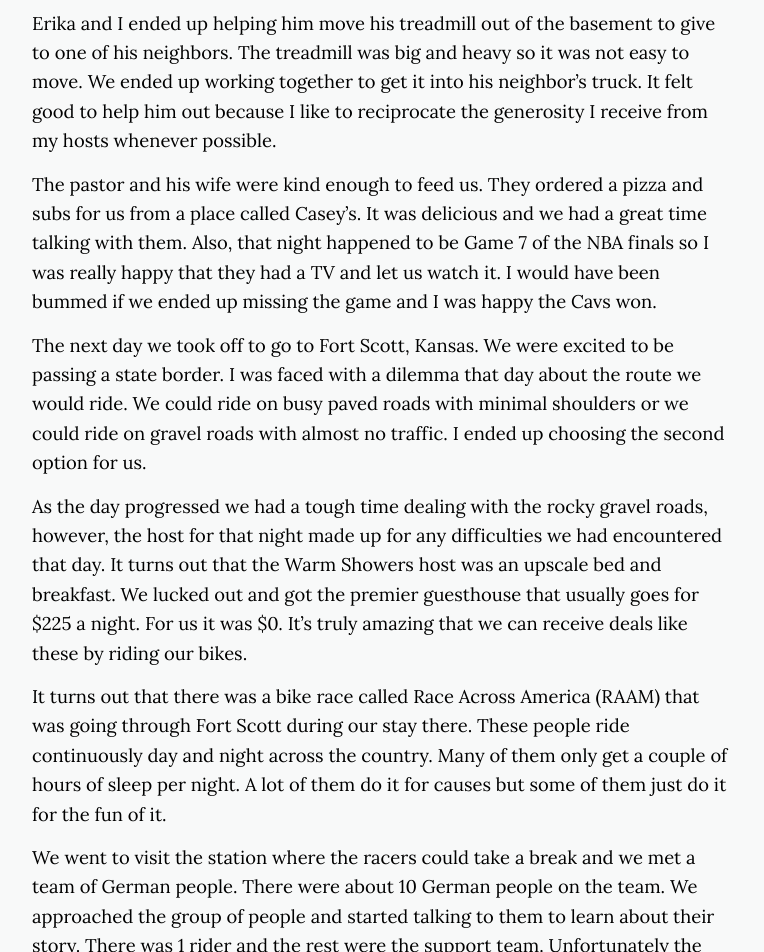
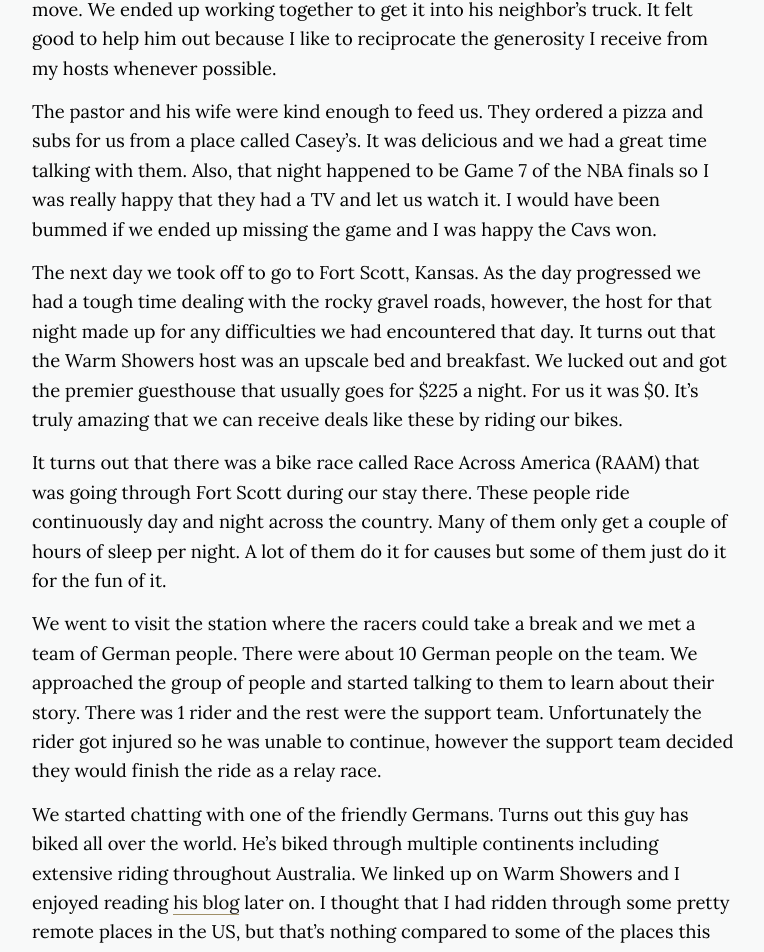
Before and after one commit to adrielklein/test-site, a Jekyll site: the page built from _posts/2016-09-05-great-plains.markdown, in a window 1280 px wide and 1400 px high, scrolled down 3519 px. Shown: the top 952 px of the window, without its empty margins (256-1020 px from the left). Built offline with Jekyll 4.4.1, drawn with Linux system fonts in a browser that asks for light colours; nearby versions of some CDN libraries; some of the changed text lies outside the part shown.

Commit message:
change about page

```diff
--- a/_includes/about-tab.html
+++ b/_includes/about-tab.html
@@ -12,7 +12,7 @@
     <li class="card">3. It invokes a sense of adventure</li>
   </ol>
 
-  <p>I’ve done a few tours so far and each have been special and unique. In 2014 I did a cross country charity ride with Bike and Build from RI to CA. Then a couple years later I quit my job to do a self supported ride from NY to OR.</p>
+  <p>I’ve done a few tours so far and each have been special and unique. In 2014 I did a cross country charity ride with Bike and Build from RI to CA. Then a couple years later I did a self supported ride from NY to OR.</p>
 
   <p><script src="https://www.amcharts.com/lib/3/ammap.js" type="text/javascript"></script><script src="https://www.amcharts.com/lib/3/maps/js/usaHigh.js" type="text/javascript"></script><script src="https://www.amcharts.com/lib/3/themes/light.js" type="text/javascript"></script></p>
 
--- a/_posts/2016-09-05-great-plains.markdown
+++ b/_posts/2016-09-05-great-plains.markdown
@@ -37,30 +35,25 @@
 
 The pastor and his wife were kind enough to feed us. They ordered a pizza and subs for us from a place called Casey's. It was delicious and we had a great time talking with them. Also, that night happened to be Game 7 of the NBA finals so I was really happy that they had a TV and let us watch it. I would have been bummed if we ended up missing the game and I was happy the Cavs won.
 
-The next day we took off to go to Fort Scott, Kansas. We were excited to be passing a state border. I was faced with a dilemma that day about the route we would ride. We could ride on busy paved roads with minimal shoulders or we could ride on gravel roads with almost no traffic. I ended up choosing the second option for us.
-
-As the day progressed we had a tough time dealing with the rocky gravel roads, however, the host for that night made up for any difficulties we had encountered that day. It turns out that the Warm Showers host was an upscale bed and breakfast. We lucked out and got the premier guesthouse that usually goes for $225 a night. For us it was $0. It's truly amazing that we can receive deals like these by riding our bikes.
+The next day we took off to go to Fort Scott, Kansas. As the day progressed we had a tough time dealing with the rocky gravel roads, however, the host for that night made up for any difficulties we had encountered that day. It turns out that the Warm Showers host was an upscale bed and breakfast. We lucked out and got the premier guesthouse that usually goes for $225 a night. For us it was $0. It's truly amazing that we can receive deals like these by riding our bikes.
 
 It turns out that there was a bike race called Race Across America (RAAM) that was going through Fort Scott during our stay there. These people ride continuously day and night across the country. Many of them only get a couple of hours of sleep per night. A lot of them do it for causes but some of them just do it for the fun of it.
 
 We went to visit the station where the racers could take a break and we met a team of German people. There were about 10 German people on the team. We approached the group of people and started talking to them to learn about their story. There was 1 rider and the rest were the support team. Unfortunately the rider got injured so he was unable to continue, however the support team decided they would finish the ride as a relay race.
 
-We started chatting with one of the friendly Germans. Turns out this guy has biked all over the world. He's biked through multiple continents including extensive riding throughout Australia. I could tell he wasn't kidding because [his Warm Showers account](https://www.warmshowers.org/users/raggamuffin1987) has literally hundreds of feedback posts.
+We started chatting with one of the friendly Germans. Turns out this guy has biked all over the world. He's biked through multiple continents including extensive riding throughout Australia. We linked up on Warm Showers and I enjoyed reading [his blog](http://www.aloha-cycling-blog.com/) later on. I thought that I had ridden through some pretty remote places in the US, but that's nothing compared to some of the places this guy has visited in Aussie.
 
 Fort Scott was a great visit especially because of the amazing accommodation, but we were ready to continue onwards. The ride out of Fort Scott was amazing. We found a nicely paved road with rolling hills that paralleled a busier road so there was very little traffic. It got a bit windy, but the wind was mostly in our favor as you can see by the way the leaves are facing on the tree.
 
 ![1](https://scontent.fsnc1-1.fna.fbcdn.net/t31.0-8/q83/p960x960/14525220_10207506199633354_1243688342425775195_o.jpg)
 
-
-After the perfect cycling road ended we were faced with the choice to continue riding on US-54 or take the gravel backroads. Again, I decided to bring us through the backroads and this time it was really rough especially because I think it was nearly 100°F.
-
-We finally arrived at Yates Center, KS and used their swimming pool to cool off and shower. Unfortunately their swimming pool was hot so jumping in wasn't as refreshing as we hoped. Afterwards we ended up going to Subway to get lunch.
+After riding through some tough gravel in the heat, we finally arrived at Yates Center, KS and used their swimming pool to cool off and shower. Unfortunately their swimming pool was hot so jumping in wasn't as refreshing as we hoped.
 
 That night we didn't know where we were going to stay but we were hoping for somebody to volunteer to host us because it would have been miserable camping in that heat. Funny how things work out because just as I was changing a flat tire on the side of a road, a woman walks up to us and offers me help with the tire. I kindly pass up her offer but we strike up a conversation. One thing leads to the next and she invites us to sleep in her air conditioned house and feeds us dinner. Her name was Kate and she even gave us some delicious peanut butter cookies for the next day. What a kind woman.
 
-The next day we reached our first point on the TransAmerica trail.
+The next day we reached our first point on the Trans America trail.
 
-It was called Lizard's Lips Grill & Deli. They gave us toy lizards. Erika still has hers on her bike but I think I lost mine a few minutes after I received it. I wasn't sad too have lost the toy lizard because I think it would just add clutter to my life. However, I appreciated the kind gift from the people in the store.
+It was called Lizard's Lips Grill & Deli. They gave us toy lizards. Erika still has hers on her bike but I think I lost mine a few minutes after I received it. I wasn't too sad have lost the toy lizard because I think it would just add clutter to my life. However, I appreciated the kind gift from the people in the store.
 
 I first noticed we were on the TransAmerica trail because there was a guest book for cyclists. I was excited to be on the trail because I knew we would meet more cyclists and also navigation would be easier.
 
```
Also changed, not shown: other parts of _posts/2016-09-05-great-plains.markdown (+4 -6 lines), _posts/2016-09-04-the-midwest.markdown (+14 -4 lines), _posts/2016-09-06-up-the-rockies.markdown (+9 -7 lines).
